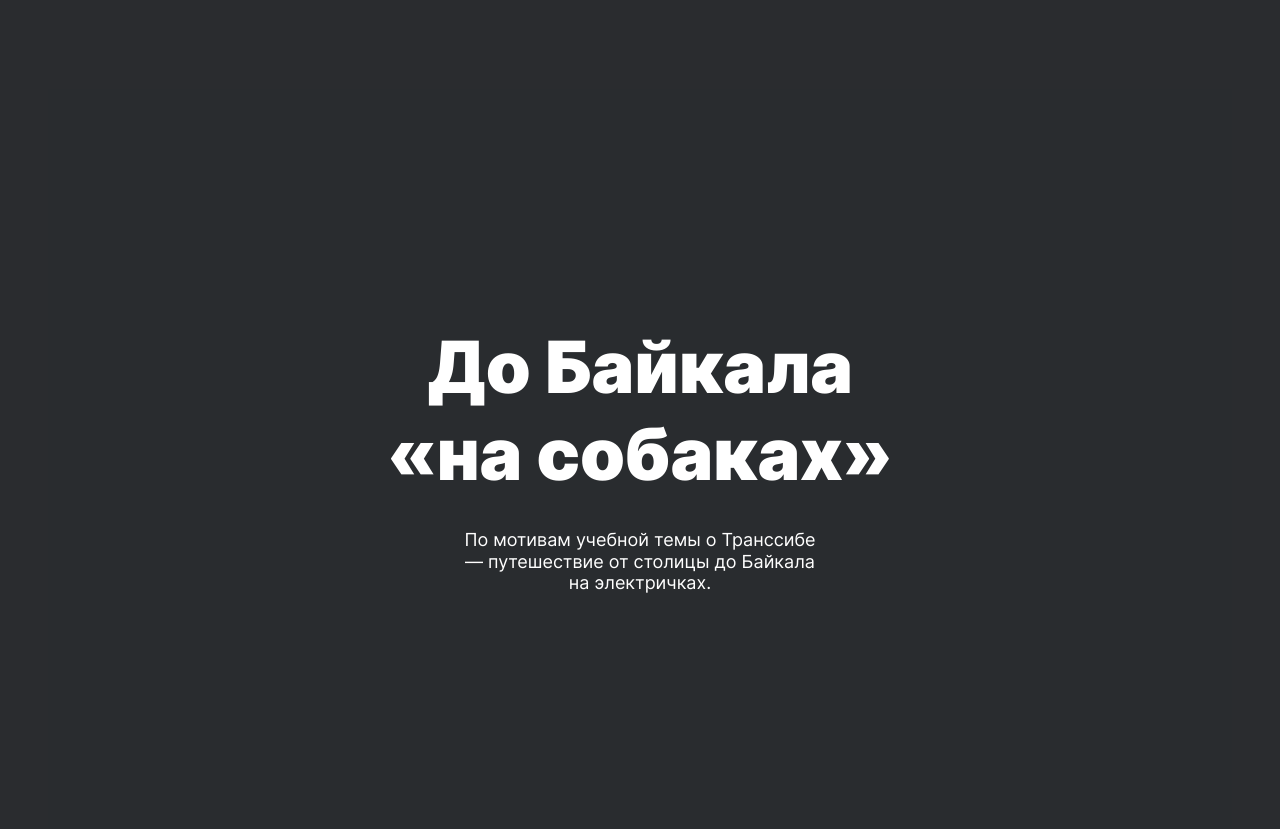
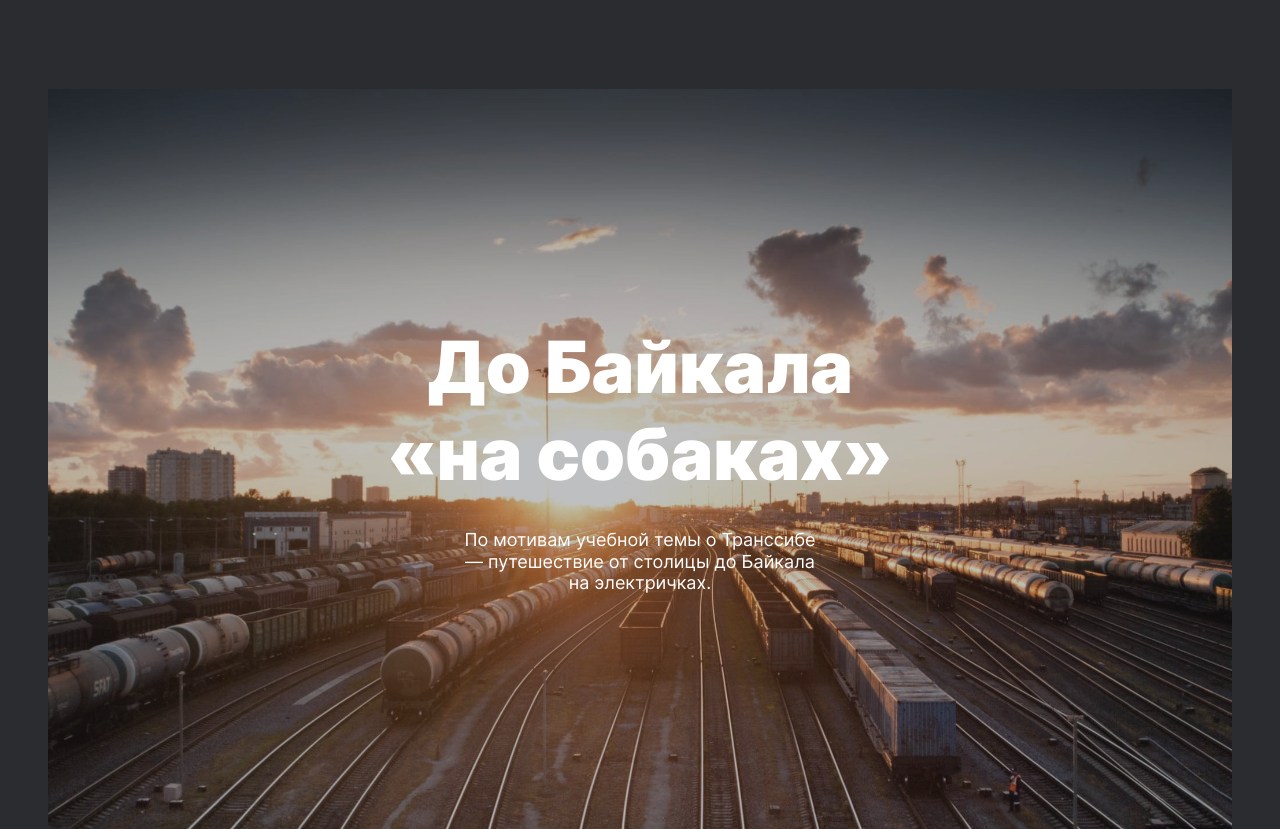
Before and after one commit to pmpilot/russian-travel, a plain HTML site: page index.html in a window 1280 px wide. Shown: the part 5916-6745 px from the top of the page. Drawn offline with Linux system fonts and the light colour scheme; the site is published under a folder, as on GitHub Pages, so addresses that start at the root find nothing.

Commit message:
cover__overlay теперь картинка открывается на всех браузерах

```diff
--- a/blocks/cover/__overlay/cover__overlay.css
+++ b/blocks/cover/__overlay/cover__overlay.css
@@ -1,7 +1,7 @@
 .cover__overlay{
   width: 100%;
   text-decoration-line: none;
-  background-image: url(/../../images/cover-trains.jpg);
+  background-image: url(../../../images/cover-trains.jpg);
   background-repeat: no-repeat;
   background-size: cover;
   background-position: center;
```
